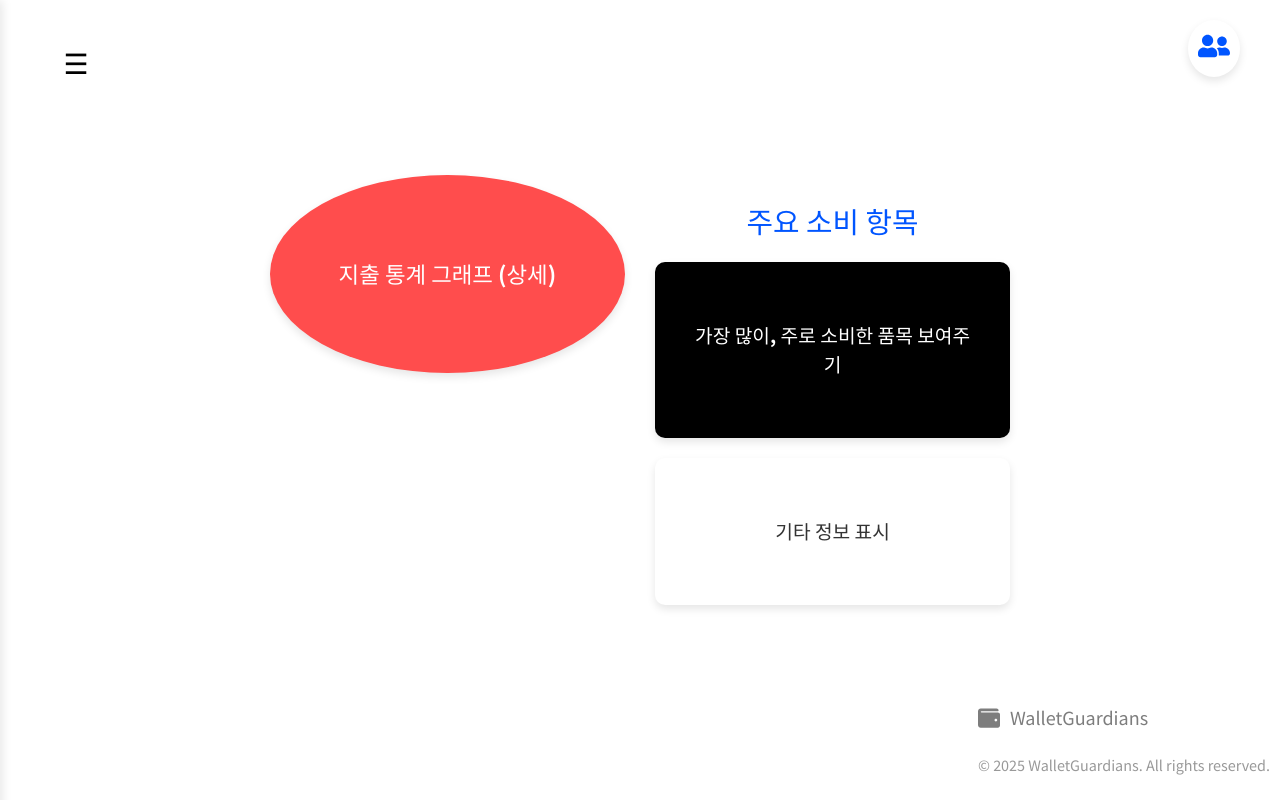
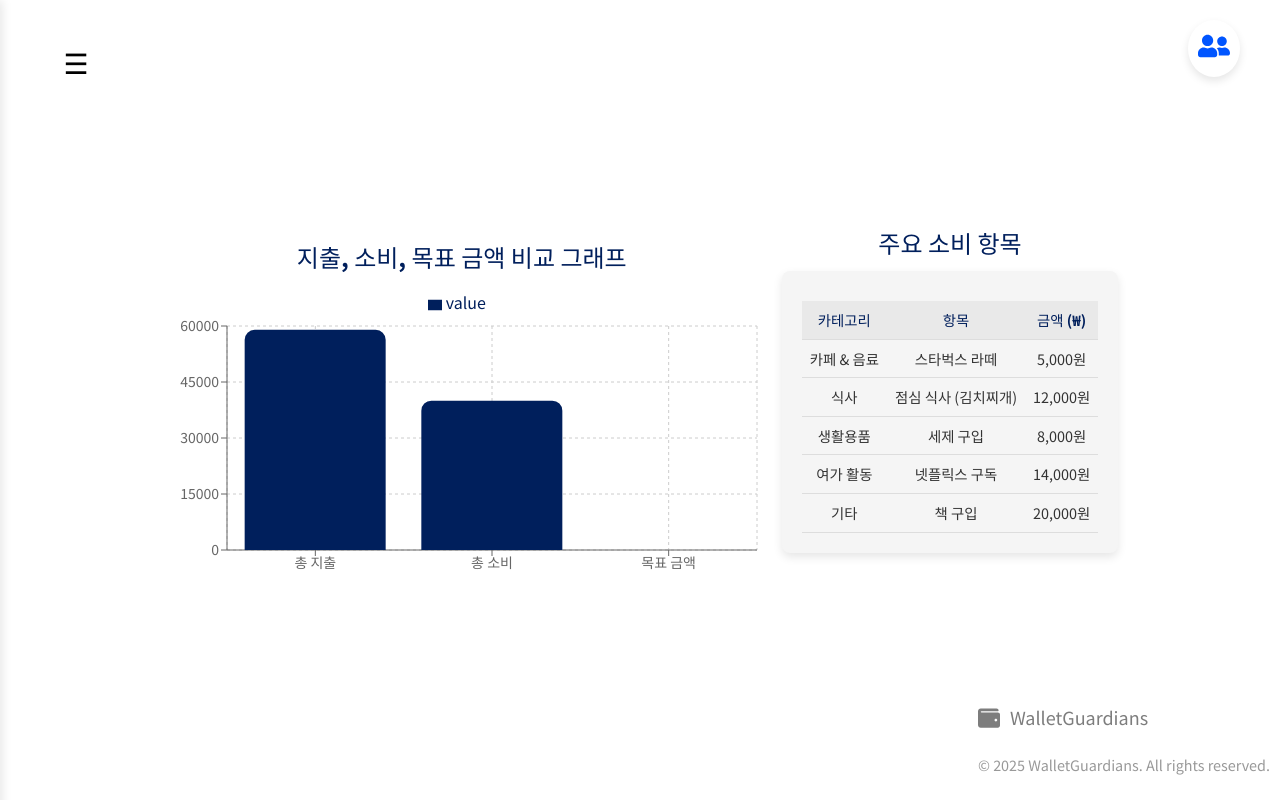
Before and after one commit to ChoiTheCreator/wallet-guardians-web, a React (Vite) app: page /graph in a window 1280 px wide. Built offline with nearby package versions, Linux system fonts and the light colour scheme.

Commit message:
<Feat> GraphPage , 수입내역, 지출내역 스타일 통일

```diff
--- a/package.json
+++ b/package.json
@@ -10,6 +10,7 @@
     "preview": "vite preview"
   },
   "dependencies": {
+    "@emotion/react": "^11.14.0",
     "axios": "^1.7.9",
     "install": "^0.13.0",
     "moment": "^2.30.1",
@@ -18,6 +19,7 @@
     "react-dom": "^18.3.1",
     "react-icons": "^5.4.0",
     "react-router-dom": "^7.1.1",
+    "recharts": "^2.15.0",
     "sass": "^1.83.0"
   },
   "devDependencies": {
--- a/src/pages/ExpensePage.jsx
+++ b/src/pages/ExpensePage.jsx
@@ -1,23 +1,76 @@
+import React from 'react';
+import {
+  BarChart,
+  Bar,
+  XAxis,
+  YAxis,
+  Tooltip,
+  ResponsiveContainer,
+  CartesianGrid,
+} from 'recharts';
 import '../style/ExpensePage.scss';
 
 const ExpensePage = () => {
+  // **더미 데이터 생성 (지출 현황)**
+  const expenseData = [
+    { category: '식비', value: 80_000 },
+    { category: '교통비', value: 40_000 },
+    { category: '쇼핑', value: 120_000 },
+    { category: '기타', value: 60_000 },
+  ];
+
+  const totalExpenses = expenseData.reduce((acc, cur) => acc + cur.value, 0);
+
   return (
     <div className="expense-wrapper">
       {/* 좌측 섹션 */}
       <div className="expense-left">
-        <div className="expense-summary-card">지출 현황을 보여주는 페이지</div>
+        <div className="expense-summary-card">
+          <h3>지출 현황 그래프</h3>
+          <ResponsiveContainer width="100%" height={300}>
+            <BarChart data={expenseData} barGap={10}>
+              <CartesianGrid strokeDasharray="3 3" />
+              <XAxis dataKey="category" tick={{ fontSize: 14 }} />
+              <YAxis tick={{ fontSize: 14 }} />
+              <Tooltip
+                contentStyle={{
+                  backgroundColor: 'white',
+                  border: 'none',
+                  boxShadow: '0px 2px 8px rgba(0, 0, 0, 0.1)',
+                }}
+                itemStyle={{ color: '#001f5c', fontWeight: 600 }}
+              />
+              <Bar dataKey="value" fill="#ff4d4d" radius={[10, 10, 0, 0]} />
+            </BarChart>
+          </ResponsiveContainer>
+          <p className="total-expenses">
+            총 지출: <strong>{totalExpenses.toLocaleString()}원</strong>
+          </p>
+        </div>
       </div>
 
-      {/* 우측 섹션 */}
+      {/* 우측 섹션: 지출 리스트 */}
       <div className="expense-right">
         <h2 className="expense-title">지출 리스트</h2>
         <div className="expense-list-card">
-          <ul>
-            <li>지출 항목 1</li>
-            <li>지출 항목 2</li>
-            <li>지출 항목 3</li>
-            <li>지출 항목 4</li>
-          </ul>
+          <table className="expense-table">
+            <thead>
+              <tr>
+                <th>카테고리</th>
+                <th>금액</th>
+                <th>날짜</th>
+              </tr>
+            </thead>
+            <tbody>
+              {expenseData.map((expense, index) => (
+                <tr key={index}>
+                  <td>{expense.category}</td>
+                  <td>{expense.value.toLocaleString()}원</td>
+                  <td>{new Date().toLocaleDateString()}</td>
+                </tr>
+              ))}
+            </tbody>
+          </table>
         </div>
       </div>
     </div>
--- a/src/pages/GraphPage.jsx
+++ b/src/pages/GraphPage.jsx
@@ -1,13 +1,60 @@
-import React from 'react';
+import React, { useContext } from 'react';
+import {
+  BarChart,
+  Bar,
+  XAxis,
+  YAxis,
+  Tooltip,
+  ResponsiveContainer,
+  Legend,
+  CartesianGrid,
+} from 'recharts';
+import { GoalContext } from '../context/GoalContext';
 import '../style/GraphPage.scss';
 
 const GraphPage = () => {
+  const { goalAmount } = useContext(GoalContext);
+
+  // **주요 소비 항목 데이터**
+  const expenseItems = [
+    { category: '카페 & 음료', item: '스타벅스 라떼', amount: 5_000 },
+    { category: '식사', item: '점심 식사 (김치찌개)', amount: 12_000 },
+    { category: '생활용품', item: '세제 구입', amount: 8_000 },
+    { category: '여가 활동', item: '넷플릭스 구독', amount: 14_000 },
+    { category: '기타', item: '책 구입', amount: 20_000 },
+  ];
+
+  // **그래프 데이터 생성**
+  const totalSpending = expenseItems.reduce((acc, cur) => acc + cur.amount, 0);
+  const graphData = [
+    { label: '총 지출', value: totalSpending },
+    { label: '총 소비', value: 40_000 },
+    { label: '목표 금액', value: goalAmount || 0 },
+  ];
+
   return (
     <div className="graph-wrapper">
       {/* 좌측 섹션: 그래프 */}
       <div className="graph-left">
         <div className="expense-graph-card">
-          <p>지출 통계 그래프 (상세)</p>
+          <h3>지출, 소비, 목표 금액 비교 그래프</h3>
+          <ResponsiveContainer width="100%" height={300}>
+            <BarChart data={graphData} barGap={10}>
+              <CartesianGrid strokeDasharray="3 3" />
+              <XAxis dataKey="label" tick={{ fontSize: 14 }} />
+              <YAxis tick={{ fontSize: 14 }} />
+              <Tooltip
+                contentStyle={{
+                  backgroundColor: 'white',
+                  border: 'none',
+                  boxShadow: '0px 2px 8px rgba(0, 0, 0, 0.1)',
+                }}
+                itemStyle={{ color: '#001f5c', fontWeight: 600 }}
+              />
+              <Legend verticalAlign="top" height={36} />
+              <Bar dataKey="value" fill="#001f5c" radius={[10, 10, 0, 0]} />
+            </BarChart>
+          </ResponsiveContainer>
         </div>
       </div>
 
@@ -15,10 +62,24 @@ const GraphPage = () => {
       <div className="graph-right">
         <h2 className="graph-title">주요 소비 항목</h2>
         <div className="top-expense-card">
-          <p>가장 많이, 주로 소비한 품목 보여주기</p>
-        </div>
-        <div className="additional-info-card">
-          <p>기타 정보 표시</p>
+          <table className="expense-table">
+            <thead>
+              <tr>
+                <th>카테고리</th>
+                <th>항목</th>
+                <th>금액 (₩)</th>
+              </tr>
+            </thead>
+            <tbody>
+              {expenseItems.map((expense, index) => (
+                <tr key={index}>
+                  <td>{expense.category}</td>
+                  <td>{expense.item}</td>
+                  <td>{expense.amount.toLocaleString()}원</td>
+                </tr>
+              ))}
+            </tbody>
+          </table>
         </div>
       </div>
     </div>
--- a/src/pages/IncomePage.jsx
+++ b/src/pages/IncomePage.jsx
@@ -1,46 +1,82 @@
 import React from 'react';
-import { Link } from 'react-router-dom';
-import '../style/IncomePage.scss';
+import {
+  BarChart,
+  Bar,
+  XAxis,
+  YAxis,
+  Tooltip,
+  ResponsiveContainer,
+  CartesianGrid,
+} from 'recharts';
+import '../style/ExpensePage.scss'; // ExpensePage 스타일 재사용
 
 const IncomePage = () => {
-  const incomeDetails = [
-    { date: '2025-01-01', category: '월급', amount: 3000000 },
-    { date: '2025-01-10', category: '보너스', amount: 500000 },
-    { date: '2025-01-15', category: '프리랜서', amount: 800000 },
-    { date: '2025-01-20', category: '기타', amount: 200000 },
+  // **수입 데이터 생성**
+  const incomeData = [
+    { category: '월급', value: 3_000_000 },
+    { category: '보너스', value: 500_000 },
+    { category: '프리랜서', value: 800_000 },
+    { category: '기타', value: 200_000 },
   ];
 
+  const totalIncome = incomeData.reduce((acc, cur) => acc + cur.value, 0);
+
   return (
-    <div className="income-wrapper">
-      {/* 수입 내역 리스트 카드 */}
-      <div className="income-list-card">
-        <h2 className="income-title">수입 내역</h2>
-        <table className="income-table">
+    <div className="expense-wrapper">
+      {/* 좌측 섹션 */}
+      <div className="expense-left">
+        <div className="expense-summary-card">
+          <h3>수입 현황 그래프</h3>
+          <ResponsiveContainer width="100%" height={300}>
+            <BarChart data={incomeData} barGap={10}>
+              <CartesianGrid strokeDasharray="3 3" />
+              <XAxis dataKey="category" tick={{ fontSize: 14 }} />
+              <YAxis tick={{ fontSize: 14 }} />
+              <Tooltip
+                contentStyle={{
+                  backgroundColor: 'white',
+                  border: 'none',
+                  boxShadow: '0px 2px 8px rgba(0, 0, 0, 0.1)',
+                }}
+                itemStyle={{ color: '#001f5c', fontWeight: 600 }}
+              />
+              <Bar dataKey="value" fill="#34c759" radius={[10, 10, 0, 0]} />
+            </BarChart>
+          </ResponsiveContainer>
+          <p className="total-expenses">
+            총 수입: <strong>{totalIncome.toLocaleString()}원</strong>
+          </p>
+        </div>
+      </div>
+
+      {/* 우측 섹션: 수입 리스트 */}
+      <div className="expense-right" style={{ maxWidth: '600px' }}>
+        {' '}
+        {/* 가로 너비 조정 */}
+        <h2 className="expense-title">수입 리스트</h2>
+        <div className="expense-list-card">
+          <table className="expense-table" style={{ width: '100%' }}>
             <thead>
               <tr>
-              <th>날짜</th>
                 <th>카테고리</th>
                 <th>금액</th>
+                <th>날짜</th>
               </tr>
             </thead>
             <tbody>
-            {incomeDetails.map((income, index) => (
+              {incomeData.map((income, index) => (
                 <tr key={index}>
-                <td>{income.date}</td>
                   <td>{income.category}</td>
                   <td className="amount-cell">
-                  {income.amount.toLocaleString()}원
+                    {income.value.toLocaleString()}원
                   </td>
+                  <td>{new Date().toLocaleDateString()}</td>
                 </tr>
               ))}
             </tbody>
           </table>
         </div>
-
-      {/* 상세 그래프 보기 버튼 */}
-      <button className="view-chart-btn">
-        <Link to="/graph">상세 그래프 보기</Link>
-      </button>
+      </div>
     </div>
   );
 };
--- a/src/style/ExpensePage.scss
+++ b/src/style/ExpensePage.scss
@@ -1,73 +1,75 @@
-@import url('https://fonts.googleapis.com/css2?family=Noto+Sans+KR:wght@300;400;700&display=swap');
-
-$primary-color: #0055ff;
-$text-color: #333;
-$card-bg-color: #fff;
-$highlight-color: #f5f68a; // 연한 노란색 강조 배경
-$list-bg-color: #e0e0e0; // 회색 카드 배경
-
 .expense-wrapper {
   display: flex;
   justify-content: space-between;
   align-items: flex-start;
-  padding: 50px;
+  padding: 40px;
   max-width: 1200px;
-  margin: 0 auto; // 페이지 가운데 정렬
+  margin: 0 auto;
   gap: 30px;
 
   .expense-left,
   .expense-right {
-    flex: 1; // 좌우 균등 분할
-    max-width: 500px; // 최대 너비 제한
+    flex: 1;
+    max-width: 800px;
   }
 
   .expense-left {
     .expense-summary-card {
-      background-color: $highlight-color; // 노란색 강조 배경
-      padding: 40px;
+      padding: 20px;
       border-radius: 10px;
-      box-shadow: 0 4px 8px rgba(0, 0, 0, 0.1);
-      font-family: 'Noto Sans KR', sans-serif;
-      font-size: 1.4rem;
-      font-weight: 600;
+      background-color: #f5f5f5;
+      box-shadow: 0px 4px 10px rgba(0, 0, 0, 0.1);
       text-align: center;
+
+      h3 {
+        font-size: 1.5rem;
+        font-weight: bold;
+        color: #ff4d4d;
+        margin-bottom: 15px;
+      }
+
+      .total-expenses {
+        margin-top: 20px;
+        font-size: 1.2rem;
+        font-weight: bold;
+        color: #001f5c;
+      }
     }
   }
 
   .expense-right {
-    background-color: $card-bg-color;
-    padding: 30px;
-    border-radius: 10px;
-    box-shadow: 0 4px 8px rgba(0, 0, 0, 0.1);
-
     .expense-title {
-      font-size: 1.8rem;
+      font-size: 1.5rem;
       font-weight: 700;
-      color: $primary-color;
+      color: #001f5c;
       margin-bottom: 20px;
-      text-align: center;
     }
 
     .expense-list-card {
-      background-color: $list-bg-color;
-      padding: 20px;
+      padding: 40px;
       border-radius: 10px;
+      background-color: #ffffff;
+      box-shadow: 0px 4px 10px rgba(0, 0, 0, 0.1);
 
-      ul {
-        list-style: none;
-        padding: 0;
-        display: flex;
-        flex-direction: column;
-        gap: 10px;
+      .expense-table {
+        width: 100%;
+        border-collapse: collapse;
 
-        li {
-          background-color: white;
-          padding: 15px;
-          border-radius: 8px;
-          box-shadow: 0 2px 4px rgba(0, 0, 0, 0.1);
+        th,
+        td {
+          border-bottom: 1px solid #ddd;
+          padding: 12px;
           text-align: center;
-          font-size: 1.1rem;
-          font-weight: 500;
+        }
+
+        th {
+          background-color: #f0f0f0;
+          font-weight: bold;
+          color: #001f5c;
+        }
+
+        tr:hover {
+          background-color: #f8f8f8;
         }
       }
     }
--- a/src/style/GraphPage.scss
+++ b/src/style/GraphPage.scss
@@ -1,63 +1,72 @@
-@import url('https://fonts.googleapis.com/css2?family=Noto+Sans+KR:wght@300;400;700&display=swap');
-
-$primary-color: #0055ff;
-$text-color: #333;
-$card-bg-color: #fff;
-$graph-bg-color: #ff4d4d; // 그래프 배경 색상 (빨간색)
-
 .graph-wrapper {
   display: flex;
   justify-content: space-between;
   align-items: flex-start;
-  padding: 50px;
+  padding: 40px;
   max-width: 1200px;
   margin: 0 auto;
-  gap: 30px;
-
-  .graph-left,
-  .graph-right {
-    flex: 1; // 좌우 균등 분할
-    max-width: 500px; // 최대 너비 제한
-  }
+  gap: 20px;
 
   .graph-left {
+    flex: 2; // 좌측 섹션의 너비를 더 넓게 설정
+    max-width: 600px;
+
     .expense-graph-card {
-      background-color: $graph-bg-color; // 빨간색 배경
-      padding: 60px;
-      border-radius: 50%; // 원형 그래프 모양
-      box-shadow: 0 4px 8px rgba(0, 0, 0, 0.1);
-      font-family: 'Noto Sans KR', sans-serif;
-      font-size: 1.4rem;
-      font-weight: 600;
+      padding: 10px 0;
+      border: none;
+      background-color: transparent;
       text-align: center;
-      color: white;
+
+      h3 {
+        font-size: 1.5rem;
+        font-weight: bold;
+        color: #001f5c;
+        margin-bottom: 10px;
+      }
     }
   }
 
   .graph-right {
+    flex: 1; // 우측 섹션의 너비를 작게 설정
+    max-width: 400px;
+
     .graph-title {
-      font-size: 1.8rem;
+      font-size: 1.5rem;
       font-weight: 700;
-      color: $primary-color;
-      margin-bottom: 20px;
+      color: #001f5c;
       text-align: center;
-    }
-
-    .top-expense-card,
-    .additional-info-card {
-      background-color: $card-bg-color;
-      padding: 40px;
-      border-radius: 10px;
-      box-shadow: 0 4px 8px rgba(0, 0, 0, 0.1);
-      margin-bottom: 20px;
-      font-size: 1.2rem;
-      font-weight: 600;
-      text-align: center;
+      margin-bottom: 10px;
     }
 
     .top-expense-card {
-      background-color: black; // 검은색 배경
-      color: white;
+      padding: 20px;
+      border-radius: 8px;
+      background-color: #f5f5f5;
+      box-shadow: 0px 4px 10px rgba(0, 0, 0, 0.1);
+
+      .expense-table {
+        width: 100%;
+        border-collapse: collapse;
+        margin-top: 10px;
+
+        th,
+        td {
+          border-bottom: 1px solid #ddd;
+          padding: 8px;
+          font-size: 0.9rem;
+          text-align: center;
+        }
+
+        th {
+          background-color: #e9e9e9;
+          color: #001f5c;
+          font-weight: 700;
+        }
+
+        tr:hover {
+          background-color: #f0f4ff;
+        }
+      }
     }
   }
 }
--- a/src/style/IncomePage.scss
+++ /dev/null
@@ -1,87 +0,0 @@
-@use 'sass:color';
-@import url('https://fonts.googleapis.com/css2?family=Noto+Sans+KR:wght@300;400;700&display=swap');
-
-$primary-color: #0055ff; // 메인 컬러
-$highlight-color: #34c759; // 초록색 강조 컬러
-$card-bg-color: #ffffff; // 카드 배경색
-$shadow-color: rgba(0, 0, 0, 0.1); // 그림자 색상
-$text-color: #333;
-
-.income-wrapper {
-  display: flex;
-  flex-direction: column;
-  padding: 80px; // 여백 확대
-  max-width: 1600px; // 전체 너비 확대
-  margin: 0 auto;
-  gap: 50px; // 카드 간격 확대
-
-  .income-list-card {
-    background-color: $card-bg-color;
-    padding: 60px; // 카드 내부 여백 확대
-    border-radius: 20px; // 모서리 둥글기 확대
-    box-shadow: 0 10px 20px $shadow-color;
-
-    .income-title {
-      font-size: 2.5rem; // 제목 크기 확대
-      font-weight: bold;
-      margin-bottom: 40px; // 제목과 테이블 사이 여백 추가
-      color: $primary-color;
-      text-align: center;
-    }
-
-    .income-table {
-      width: 100%;
-      border-collapse: collapse;
-      font-family: 'Noto Sans KR', sans-serif;
-
-      th,
-      td {
-        padding: 20px; // 셀 내부 여백 확대
-        text-align: center;
-        border-bottom: 2px solid #e0e0e0;
-      }
-
-      th {
-        background-color: #f1f5ff;
-        font-weight: 800; // 강조된 글씨
-        color: $primary-color;
-        font-size: 1.5rem; // 헤더 글씨 크기 증가
-      }
-
-      td {
-        font-size: 1.5rem; // 셀 글씨 크기 증가
-        color: $text-color;
-      }
-
-      .amount-cell {
-        font-weight: bold;
-        color: $highlight-color;
-      }
-    }
-  }
-
-  .view-chart-btn {
-    display: block;
-    margin: 30px auto 0;
-    background-color: $primary-color;
-    color: white;
-    padding: 20px 40px; // 버튼 크기 확대
-    font-size: 1.6rem; // 버튼 글씨 크기 확대
-    font-weight: 700;
-    border-radius: 12px;
-    text-align: center;
-    border: none;
-    cursor: pointer;
-    transition: background-color 0.3s ease, transform 0.2s ease;
-
-    &:hover {
-      background-color: color.scale($primary-color, $lightness: -10%);
-      transform: translateY(-3px);
-    }
-
-    a {
-      text-decoration: none;
-      color: white;
-    }
-  }
-}
```
Also changed, not shown: src/components/style/IncomeChartStyle.jsx (added, +38 -0 lines), src/components/style/TableStyle.jsx (added, +44 -0 lines), 1 other file (tests, documents, lock files or other folders). Lines whose indentation alone changed are shown as unchanged.
